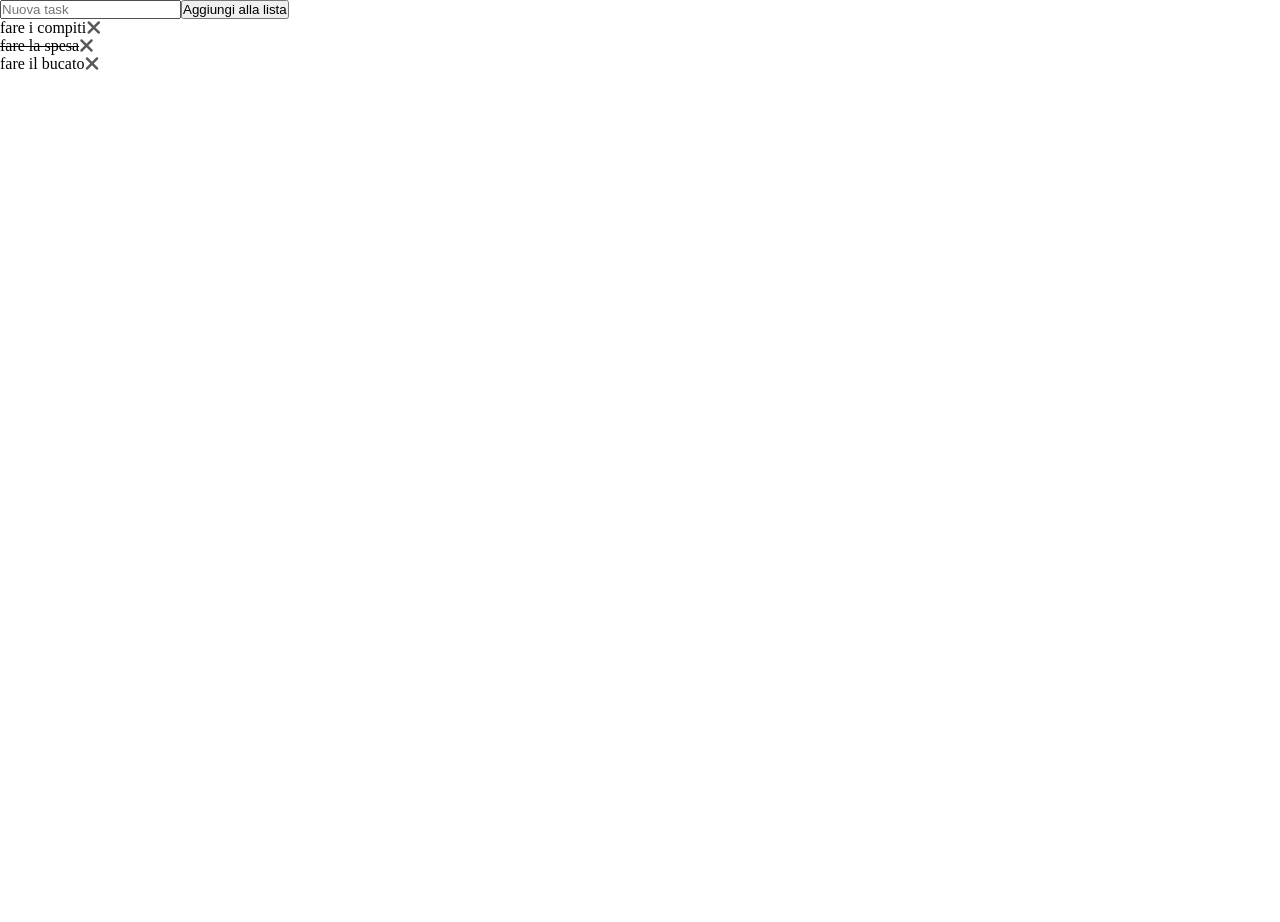
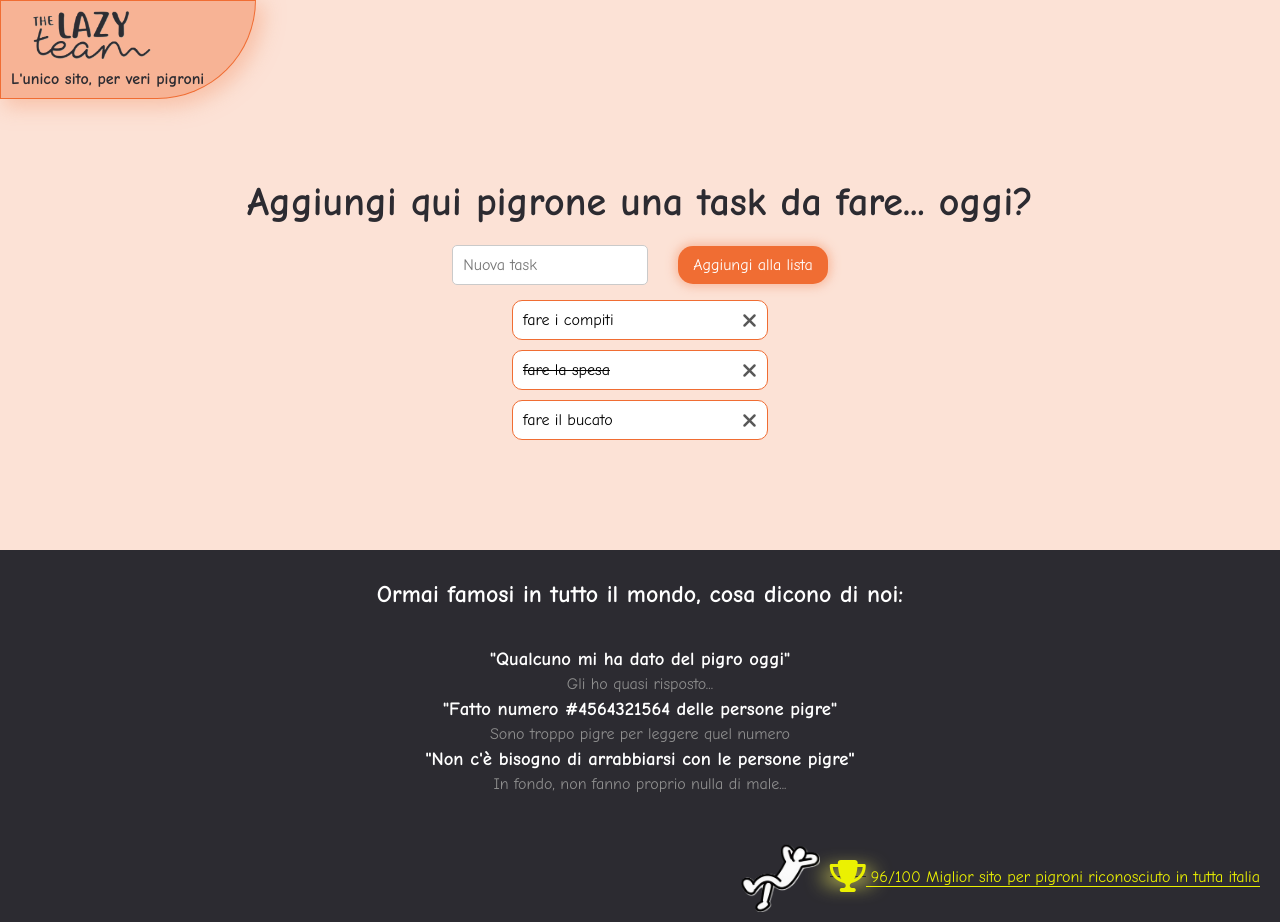
Before and after one commit to Pepesalezucchero/vue-todolist, a plain HTML site: page index.html in a window 1280 px wide. Before the commit the page ends 800 px from the top, so only its background shows below. Drawn offline with nearby package versions, Linux system fonts and the light colour scheme.

Commit message:
fix style for non bonus folder

```diff
--- a/css/style.css
+++ b/css/style.css
@@ -1,11 +1,155 @@
-/*stili base*/
+/* Reset di alcuni stili di base per tutti gli elementi */
 * {
     margin: 0;
     padding: 0;
     box-sizing: border-box;
+    font-family: 'Comic Neue', Arial, Helvetica, sans-serif;
 }
 
-/*classe che permette di barrare le parole*/
+/* Classe che permette di barrare le parole */
 .completed {
     text-decoration: line-through;
 }
+
+#app {
+    background-color: #fce2d6;
+}
+
+/* Navbar */
+.navbar-container {
+    width: 20%;
+    background-color: #f7b395;
+    border-radius: 0 0 100px 0;
+    border: 1px solid #f06d33;
+    box-shadow: 6px 6px 20px 2px rgba(247, 179, 149, 0.7);
+}
+
+.navbar-container img {
+    width: 150px;
+    padding: 10px 0 5px 30px;
+}
+
+.navbar-container h4 {
+    color: #2c2b31;
+    padding: 0 0 10px 10px;
+}
+
+/*main*/
+.tasks-container {
+    display: flex;
+    flex-direction: column;
+    align-items: center;
+    margin-top: 80px;
+}
+
+.tasks-container h1 {
+    color: #2c2b31;
+    margin-bottom: 20px;
+    font-size: 40px;
+}
+
+.tasks-container i:hover {
+    cursor: pointer;
+}
+
+.new-task {
+    margin-bottom: 15px;
+    text-align: center;
+}
+
+.tasks-container ul {
+    list-style-type: none;
+    padding: 0;
+    width: 20%;
+}
+
+.new-task input {
+    padding: 10px;
+    font-size: 16px;
+    border: 1px solid #cacaca;
+    border-radius: 5px;
+    margin-right: 10px;
+}
+
+.task {
+    display: flex;
+    align-items: center;
+    justify-content: space-between;
+    padding: 10px;
+    background-color: #fff;
+    border: 1px solid #f06d33;
+    margin-bottom: 10px;
+    border-radius: 10px;
+}
+
+.task:hover {
+    background-color: #fde2cb;
+}
+
+.new-task button {
+    margin-left: 20px;
+    padding: 10px 15px;
+    font-size: 16px;
+    background-color: #f06d33;
+    color: white;
+    border-radius: 15px;
+    box-shadow: 0px 0px 10px 3px rgba(247,179,149,0.8);
+    border: none;
+    cursor: pointer;
+}
+
+.new-task button:hover {
+    background-color: #e25d29;
+}
+
+.error {
+    margin-top: 5px;
+    text-align: center;
+}
+
+.footer-container {
+    margin-top: 100px;
+    background-color: #2c2b31;
+    min-height: 100px;
+    width: 100%;
+}
+
+h2, h3 {
+    color: #fff;
+    text-align: center;
+}
+
+.footer-container h2 {
+    margin-bottom: 30px;
+    padding: 30px 0 5px 0;
+}
+
+.footer-container h3 {
+    padding: 5px 0;
+}
+
+.footer-container p {
+    text-align: center;
+    color: rgb(142, 142, 142);
+}
+
+.footer-container .trophy {
+    text-align: right;
+    padding: 50px 20px 10px 0;
+}
+
+.footer-container img {
+    width: 80px;
+    vertical-align: middle;
+    margin-right: 10px;
+}
+
+.footer-container i {
+    box-shadow: 0px 0px 20px 5px #FFFB5F;
+}
+
+.footer-container span {
+    color: #ebf101;
+    padding-left: 5px;
+    border-bottom: 1px solid #ebf101;
+}
--- a/index.html
+++ b/index.html
@@ -4,28 +4,49 @@
         <meta charset="UTF-8">
         <meta name="viewport" content="width=device-width, initial-scale=1.0">
         <title>Vue todolist</title>
-        <!--my css-->
+        <!-- my css -->
         <link rel="stylesheet" href="css/style.css" />
-        <!--font awesome-->
+        <!-- google fonts -->
+        <link rel="preconnect" href="https://fonts.googleapis.com">
+        <link rel="preconnect" href="https://fonts.gstatic.com" crossorigin>
+        <link href="https://fonts.googleapis.com/css2?family=Comic+Neue:wght@300;400;700&display=swap" rel="stylesheet">
+        <!-- font awesome -->
         <link rel="stylesheet" href="https://cdnjs.cloudflare.com/ajax/libs/font-awesome/6.4.2/css/all.min.css" integrity="sha512-z3gLpd7yknf1YoNbCzqRKc4qyor8gaKU1qmn+CShxbuBusANI9QpRohGBreCFkKxLhei6S9CQXFEbbKuqLg0DA==" crossorigin="anonymous" referrerpolicy="no-referrer" />
     </head>
     <body>
 
-        <!--Vue.js-->
+        <!-- Vue.js -->
         <script src='https://unpkg.com/vue@3/dist/vue.global.js'></script>
 
         <div id="app">
 
+            <!-- inizio pagina -->
+            <header>
+                <nav>
+                    <div class="navbar-container">
+
+                        <div class="logo">
+                            <a href="#"><img src="img/lazy-team.png" alt="logo pagina"></a>
+                        </div>
+                        <h4>L'unico sito, per veri pigroni</h4>
+
+                    </div>
+                </nav>
+            </header>
+
+            <main>
+                <section>
                     <div class="tasks-container">
 
-                <!--zona con input e bottone per l'aggiunta di nuove task-->
+                        <h1>Aggiungi qui pigrone una task da fare... oggi?</h1>
+                        <!-- zona con input e bottone per l'aggiunta di nuove task -->
                         <div class="new-task">
                             <input type="text" placeholder="Nuova task" v-model="message">
                             <button @click="addTask">Aggiungi alla lista</button>
 
                             <!-- messaggio di errore in caso non si rispetti un limite minimo di 5 caratteri -->
                             <div class="error" v-if="error">
-                        <small style="color: red;">Inserisci una task di almeno 5 caratteri!</small>
+                                <small style="color: red;">Troppo pigro anche per scrivere eh? Inserisci una task di almeno 5 caratteri!</small>
                             </div>
                         </div>
                         <!-- qui creo la lista -->
@@ -38,12 +59,40 @@
                             </li>
                         </ul>
                     </div>
+                </section>
+            </main>
+
+            <footer>
+
+                <div class="footer-container">
+                    <h2>Ormai famosi in tutto il mondo, cosa dicono di noi:</h2>
+                    <div>
+                        <h3>"Qualcuno mi ha dato del pigro oggi"</h3>
+                        <p>Gli ho quasi risposto...</p>
+                    </div>
+                    <div>
+                        <h3>"Fatto numero #4564321564 delle persone pigre"</h3>
+                        <p>Sono troppo pigre per leggere quel numero</p>
+                    </div>
+                    <div>
+                        <h3>"Non c'è bisogno di arrabbiarsi con le persone pigre"</h3>
+                        <p>In fondo, non fanno proprio nulla di male...</p>
+                    </div>
+
+                    <div class="trophy">
+                        <img src="img/tropy-image.png" alt="immagine persona che si riposa">
+                        <i class="fa-solid fa-trophy fa-2xl" style="color: #ebf101;"></i>
+                        <span>96/100 Miglior sito per pigroni riconosciuto in tutta italia</span>
+                    </div>
+                </div>
+
+            </footer>
 
         </div>
 
 
 
-        <!--my javascript-->
+        <!-- my javascript -->
         <script src="js/script.js"></script>
 
     </body>
```
Also changed, not shown: img/lazy-team.png (added), img/tropy-image.png (added). Lines whose indentation alone changed are shown as unchanged.
